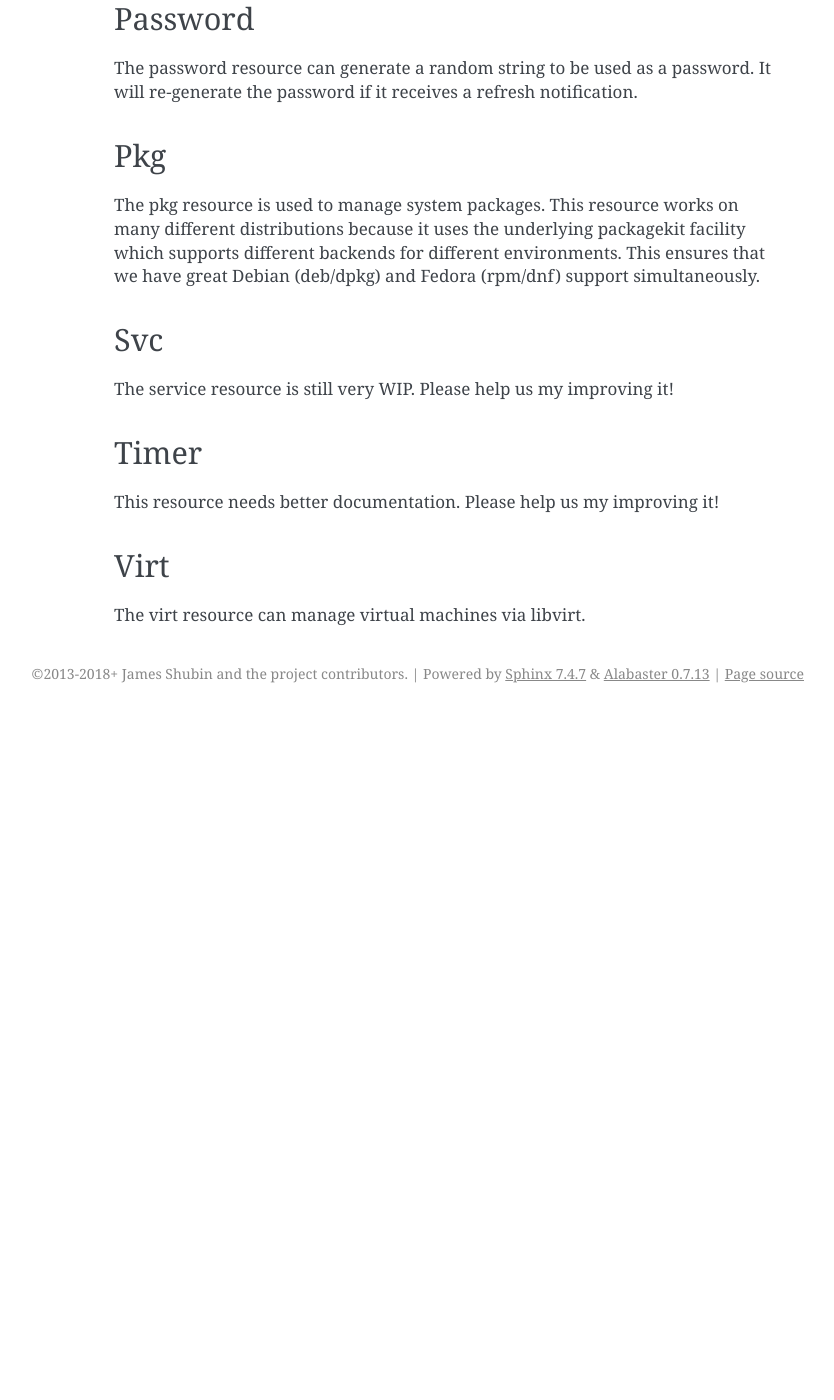
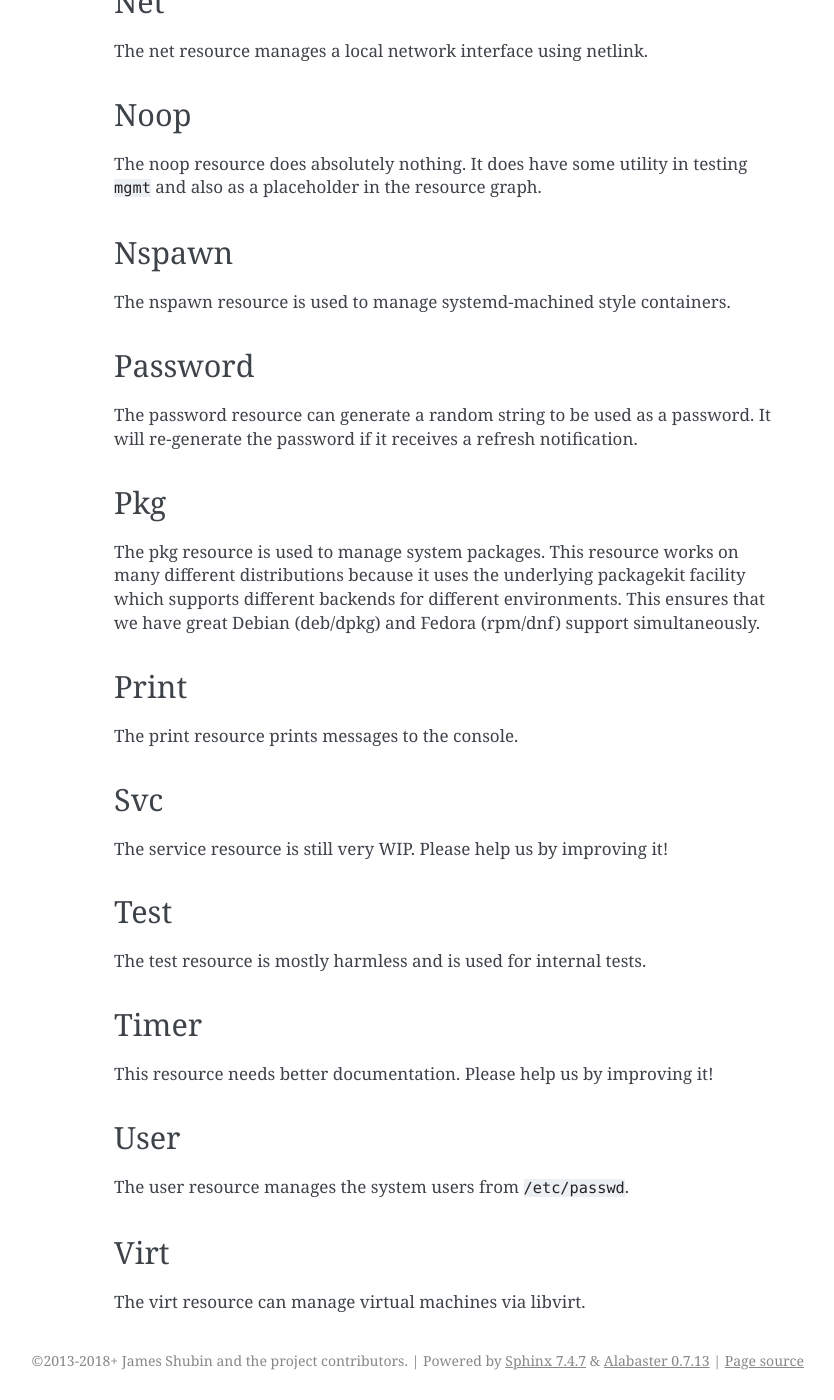
Before and after one commit to purpleidea/mgmt, a Sphinx documentation site: the page built from docs/resources.md, in a window 1280 px wide and 1400 px high, scrolled down 3931 px. Shown: the whole window, without its empty margins (306-1140 px from the left). Built offline with Sphinx 7.4.7, drawn with Linux system fonts in a browser that asks for light colours; before the commit the page ends 4644 px from its top, so only the background shows below that; some of the changed text lies outside the part shown.

Commit message:
docs, test: Remove old reference to resources package
Forgot to change this previously. Also updated the resources list in the
documentation.

```diff
--- a/docs/resources.md
+++ b/docs/resources.md
@@ -13,21 +13,26 @@
 certain resources, but in general, it should be fairly obvious, such as when
 combining the `noop` meta parameter with the [Noop](#Noop) resource.
 
-You might want to look at the [generated documentation](https://godoc.org/github.com/purpleidea/mgmt/resources)
+You might want to look at the [generated documentation](https://godoc.org/github.com/purpleidea/mgmt/engine/resources)
 for more up-to-date information about these resources.
 
 * [Augeas](#Augeas): Manipulate files using augeas.
 * [Exec](#Exec): Execute shell commands on the system.
 * [File](#File): Manage files and directories.
+* [Group](#Group): Manage system groups.
 * [Hostname](#Hostname): Manages the hostname on the system.
 * [KV](#KV): Set a key value pair in our shared world database.
 * [Msg](#Msg): Send log messages.
+* [Net](#Net): Manage a local network interface.
 * [Noop](#Noop): A simple resource that does nothing.
 * [Nspawn](#Nspawn): Manage systemd-machined nspawn containers.
 * [Password](#Password): Create random password strings.
 * [Pkg](#Pkg):  Manage system packages with PackageKit.
+* [Print](#Print): Print messages to the console.
 * [Svc](#Svc): Manage system systemd services.
+* [Test](#Test): A mostly harmless resource that is used for internal testing.
 * [Timer](#Timer): Manage system systemd services.
+* [User](#User): Manage system users.
 * [Virt](#Virt): Manage virtual machines with libvirt.
 
 ## Augeas
@@ -81,6 +86,10 @@
 The force property is required if we want the file resource to be able to change
 a file into a directory or vice-versa. If such a change is needed, but the force
 property is not set to `true`, then this file resource will error.
+
+## Group
+
+The group resource manages the system groups from `/etc/group`.
 
 ## Hostname
 
@@ -143,6 +152,10 @@
 The msg resource sends messages to the main log, or an external service such
 as systemd's journal.
 
+## Net
+
+The net resource manages a local network interface using netlink.
+
 ## Noop
 
 The noop resource does absolutely nothing. It does have some utility in testing
@@ -164,13 +177,25 @@
 supports different backends for different environments. This ensures that we
 have great Debian (deb/dpkg) and Fedora (rpm/dnf) support simultaneously.
 
+## Print
+
+The print resource prints messages to the console.
+
 ## Svc
 
-The service resource is still very WIP. Please help us my improving it!
+The service resource is still very WIP. Please help us by improving it!
+
+## Test
+
+The test resource is mostly harmless and is used for internal tests.
 
 ## Timer
 
-This resource needs better documentation. Please help us my improving it!
+This resource needs better documentation. Please help us by improving it!
+
+## User
+
+The user resource manages the system users from `/etc/passwd`.
 
 ## Virt
 
```
Also changed, not shown: 2 other files.
